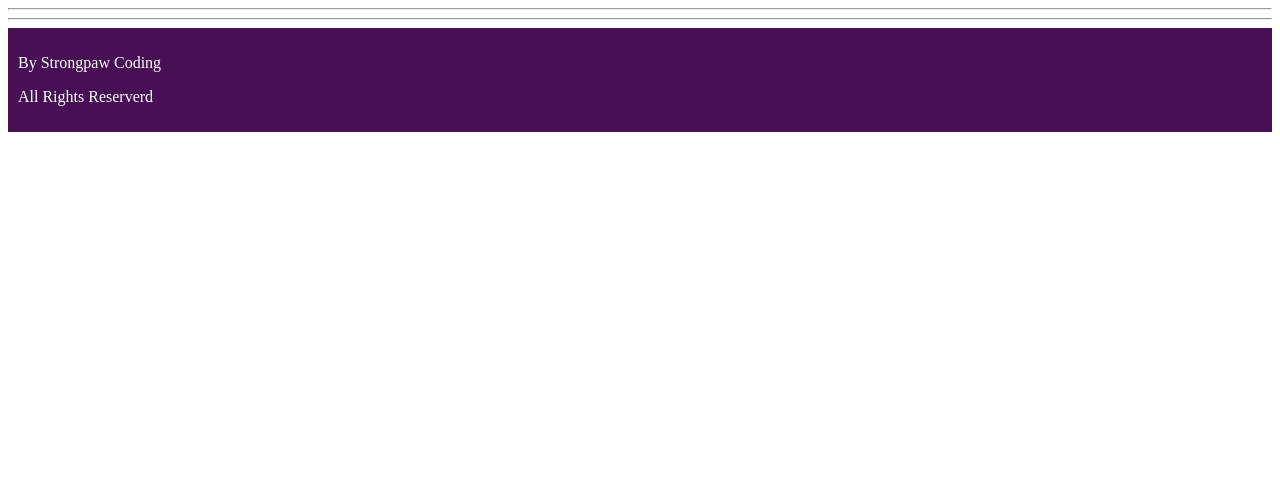
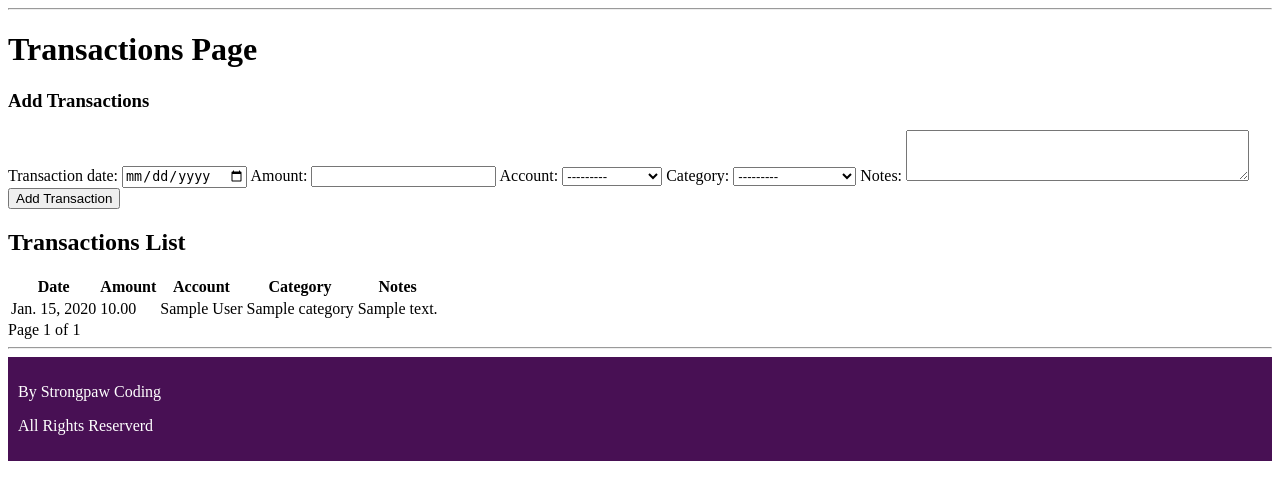
Before and after one commit to thieu-strongpaw/strongpaw_budget, a Django app: page /transactions/ in a window 1280 px wide. Shown: the part 146-646 px from the top of the page. Run offline with Django 5.2, Linux system fonts and the light colour scheme; tables that the repository leaves empty hold one stand-in row (values such as "Sample post").

Commit message:
Added form for transaction input. Added list for transactions.

```diff
--- /dev/null
+++ b/transactions/forms.py
@@ -0,0 +1,14 @@
+from django import forms
+from .models import Transaction
+
+class TransactionForm(forms.ModelForm):
+    class Meta:
+        model = Transaction
+        fields = ['transaction_date', 'amount', 'account', 'category', 'notes']
+        widgets = {
+            'transaction_date': forms.DateInput(attrs={'type': 'date'}),
+            'amount': forms.NumberInput(attrs={'step': '0.01'}),
+            'account': forms.Select(),
+            'category': forms.Select(),
+            'notes': forms.Textarea(attrs={'rows': 3, 'cols': 40}),
+        }
--- a/transactions/templates/transactions/transactions.html
+++ b/transactions/templates/transactions/transactions.html
@@ -2,8 +2,56 @@
 
 {% block page_content %}
 
+<h1>Transactions Page</h1>
+<h3>Add Transactions</h3>
 
+<form method="post">
+	{% csrf_token %}
+	{{ form.as_table }}
+	<button type="submit">Add Transaction</button>
+</form>
 
+<h2>Transactions List</h2>
+
+<table>
+	<thead>
+		<tr>
+			<th>Date</th>
+			<th>Amount</th>
+			<th>Account</th>
+			<th>Category</th>
+			<th>Notes</th>
+		</tr>
+	</thead>
+	<tbody>
+	{% for transaction in transactions %}
+		<tr>
+			<td>{{ transaction.transaction_date }}</td>
+			<td>{{ transaction.amount }}</td>
+			<td>{{ transaction.account }}</td>
+			<td>{{ transaction.category }}</td>
+			<td>{{ transaction.notes }}</td>
+		</tr>
+	{% endfor %}
+	</tbody>
+</table>
+
+<!-- Pagination Control -->
+<div class="pagination">
+	<span class="step-links">
+		{% if transactions.has_previous %}
+			<a href="?page=1">First</a>
+			<a href="?page={{ transactions.previous_page_number }}">Previous</a>
+		{% endif %}
+
+		<span>Page {{ transactions.number }} of {{ transactions.paginator.num_pages }}</span>
+
+		{% if transactions.has_next %}
+			<a href="?page={{ transactions.next_page_number }}">Next</a>
+			<a href="?page={{ transactions.paginator.num_pages }}">Last</a>
+		{% endif %}
+	</span>
+</div>
 
 
 
--- a/transactions/views.py
+++ b/transactions/views.py
@@ -1,4 +1,28 @@
-from django.shortcuts import render
+from django.core.paginator import Paginator
+from django.shortcuts import render, redirect
+import transactions
+from transactions.models import Transaction
+from transactions.forms import TransactionForm
 
 def index(request):
-    return render(request, 'transactions/transactions.html')
+    PAGES_TO_SHOW = 10
+
+    if request.method == 'POST':
+        form = TransactionForm(request.POST)
+        if form.is_valid():
+            form.save()
+            return redirect('transactions_index')
+    else:
+        form = TransactionForm()
+
+    transactions_list = Transaction.objects.all().order_by('-transaction_date')
+    paginator = Paginator(transactions_list, PAGES_TO_SHOW)
+    page_number = request.GET.get('page', 1)
+    transactions = paginator.get_page(page_number)
+
+    context = {
+        "form": form,
+        "transactions": transactions,
+    }
+
+    return render(request, 'transactions/transactions.html', context)
```
